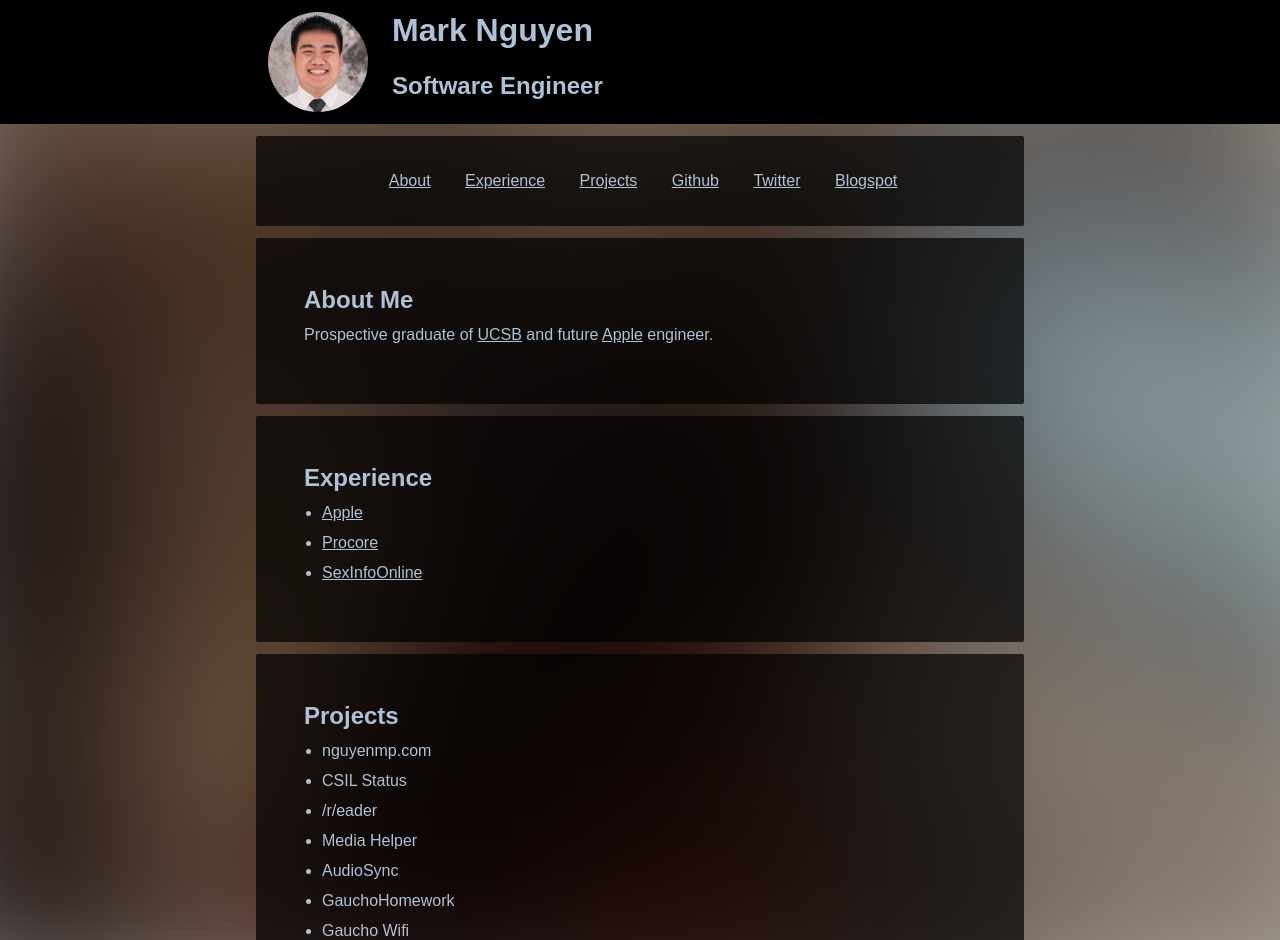
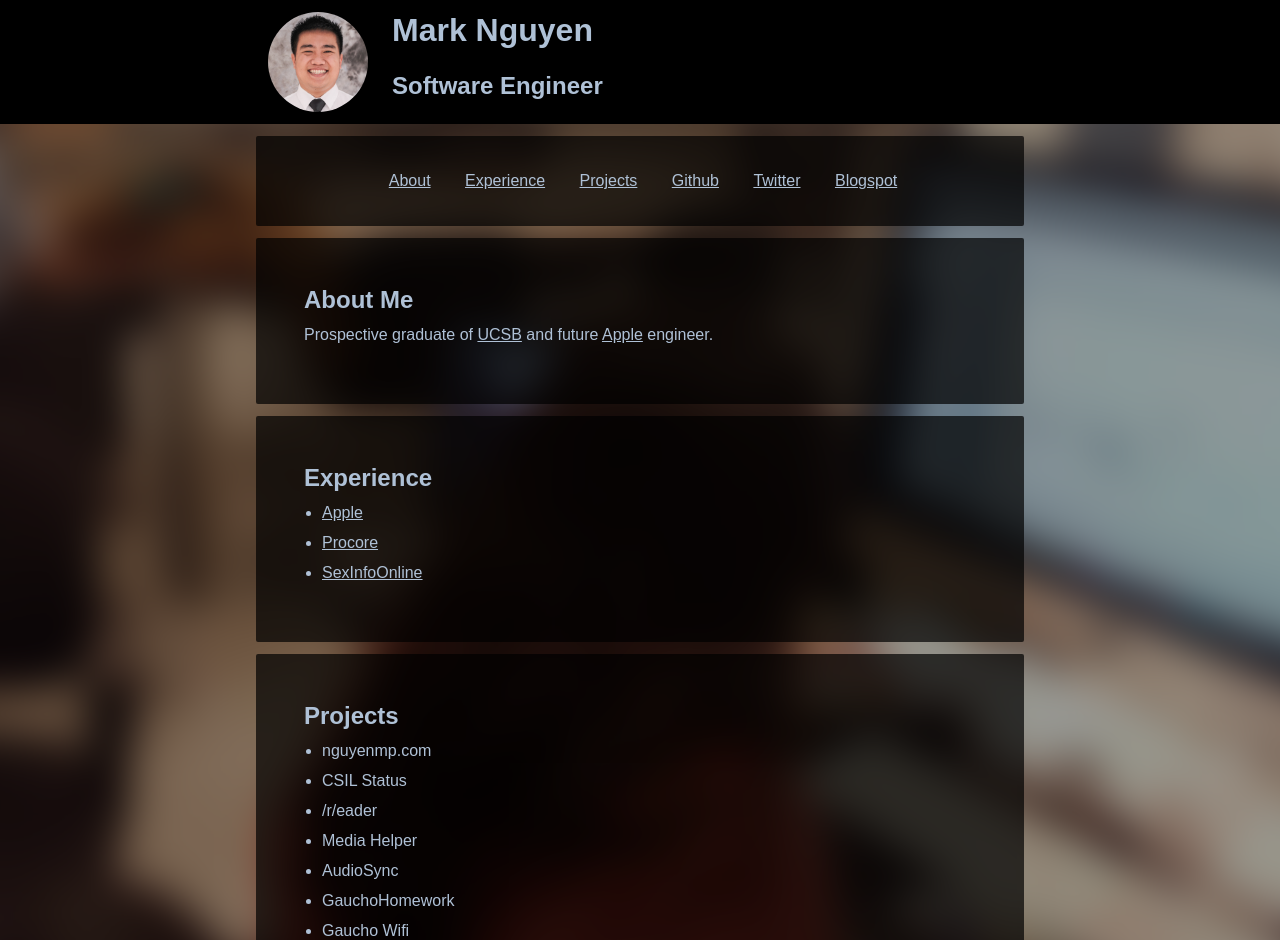
Before and after one commit to nguyenmp/mark-nguyen, a PHP site: page / in a window 1280 px wide. Run offline with PHP 8.4, Linux system fonts and the light colour scheme.

Commit message:
only blur background by 1% of the width of the viewport for performance on desktop

```diff
--- a/main.css
+++ b/main.css
@@ -12,7 +12,7 @@ html, body {
   background-color: black;
   background-size: cover;
   background-position: center;
-  -webkit-filter: brightness(60%) blur(10vmin);
+  -webkit-filter: brightness(60%) blur(1vw);
   z-index: -1;
   /* We will position our view to be slightly over the edge by 10vmin */
   position: fixed;
--- a/scss/background.scss
+++ b/scss/background.scss
@@ -13,7 +13,7 @@ html, body {
   background-color: black;
   background-size: cover;
   background-position: center;
-  -webkit-filter: brightness(60%) blur(10vmin);
+  -webkit-filter: brightness(60%) blur(1vw);
 
   // This will definitely make it hidden behind everything
   z-index: -1;
```
